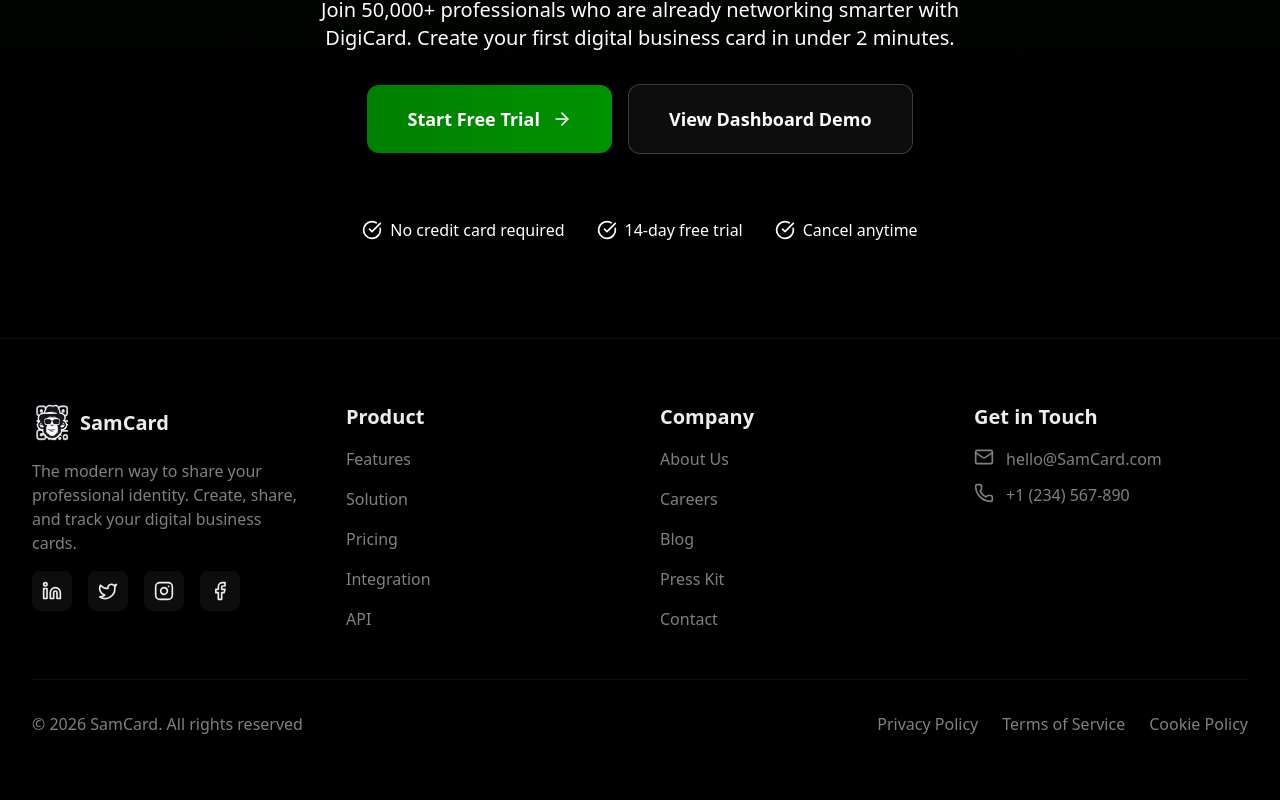
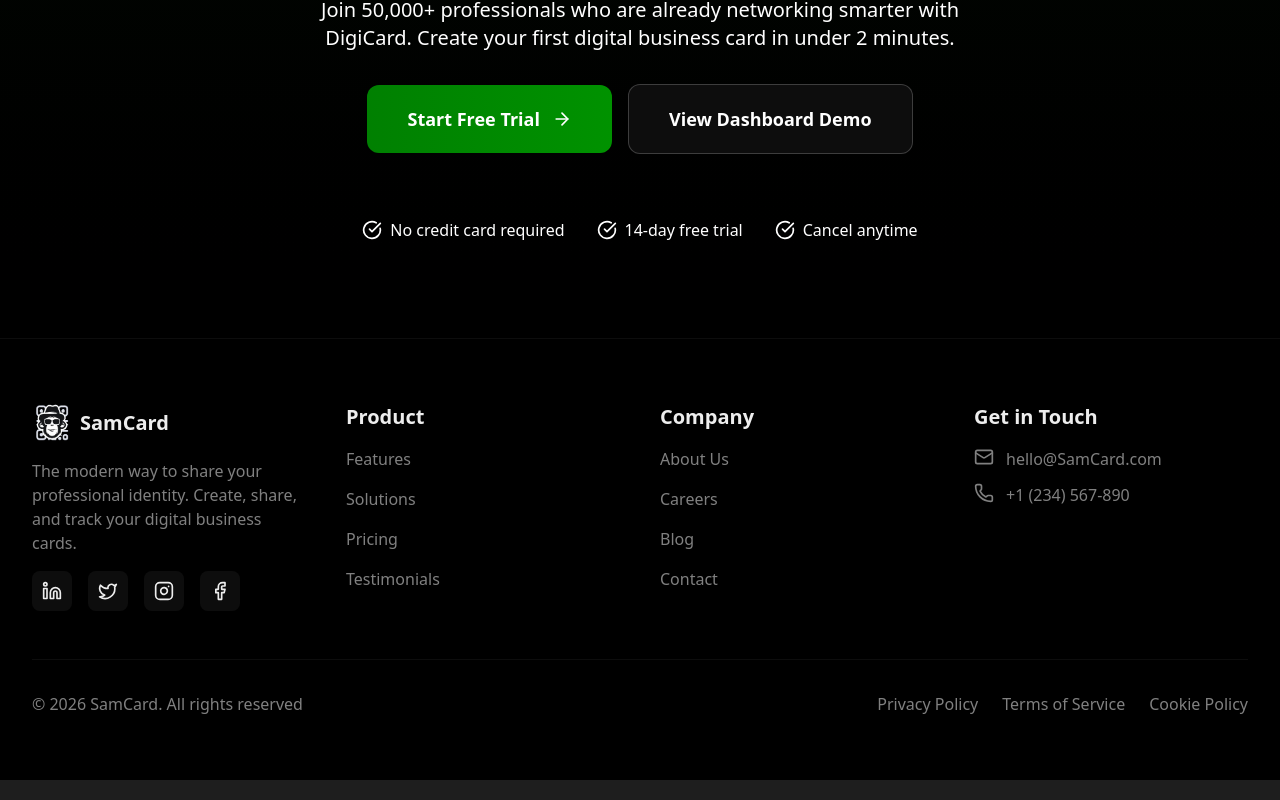
Before and after one commit to aice-xpert/samcard, a Next.js app: page /pricing in a window 1280 px wide. Shown: the part 5172-5972 px from the top of the page. Built offline with nearby package versions, Linux system fonts and the light colour scheme.

Commit message:
fixed footer routing

```diff
--- a/src/components/Footer.tsx
+++ b/src/components/Footer.tsx
@@ -53,13 +53,13 @@ export default function Footer() {
             <h3 className="text-xl font-bold">Product</h3>
             <ul className="text-[#808080] space-y-4">
               <li>
-                <a className="hover:text-[#49B618]" href="#">
+                <a className="hover:text-[#49B618]" href="/features">
                   Features
                 </a>
               </li>
               <li>
                 <a className="hover:text-[#49B618]" href="/solutions">
-                  Solution
+                  Solutions
                 </a>
               </li>
               <li>
@@ -68,15 +68,11 @@ export default function Footer() {
                 </a>
               </li>
               <li>
-                <a className="hover:text-[#49B618]" href="#">
-                  Integration
+                <a className="hover:text-[#49B618]" href="/testimonials">
+                  Testimonials
                 </a>
               </li>
-              <li>
-                <a className="hover:text-[#49B618]" href="#">
-                  API
-                </a>
-              </li>
+
             </ul>
           </div>
 
@@ -99,11 +95,7 @@ export default function Footer() {
                   Blog
                 </a>
               </li>
-              <li>
-                <a className="hover:text-[#49B618]" href="#">
-                  Press Kit
-                </a>
-              </li>
+
               <li>
                 <a className="hover:text-[#49B618]" href="#">
                   Contact
```
